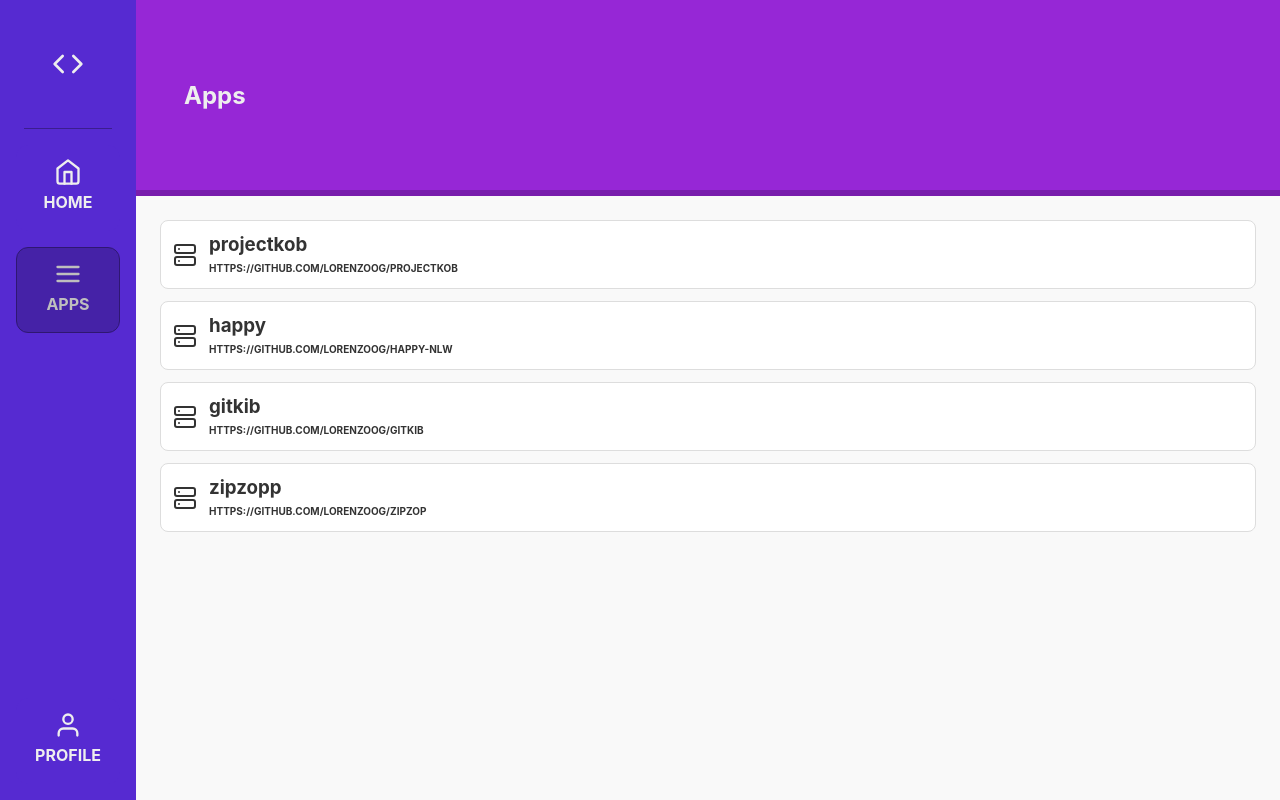
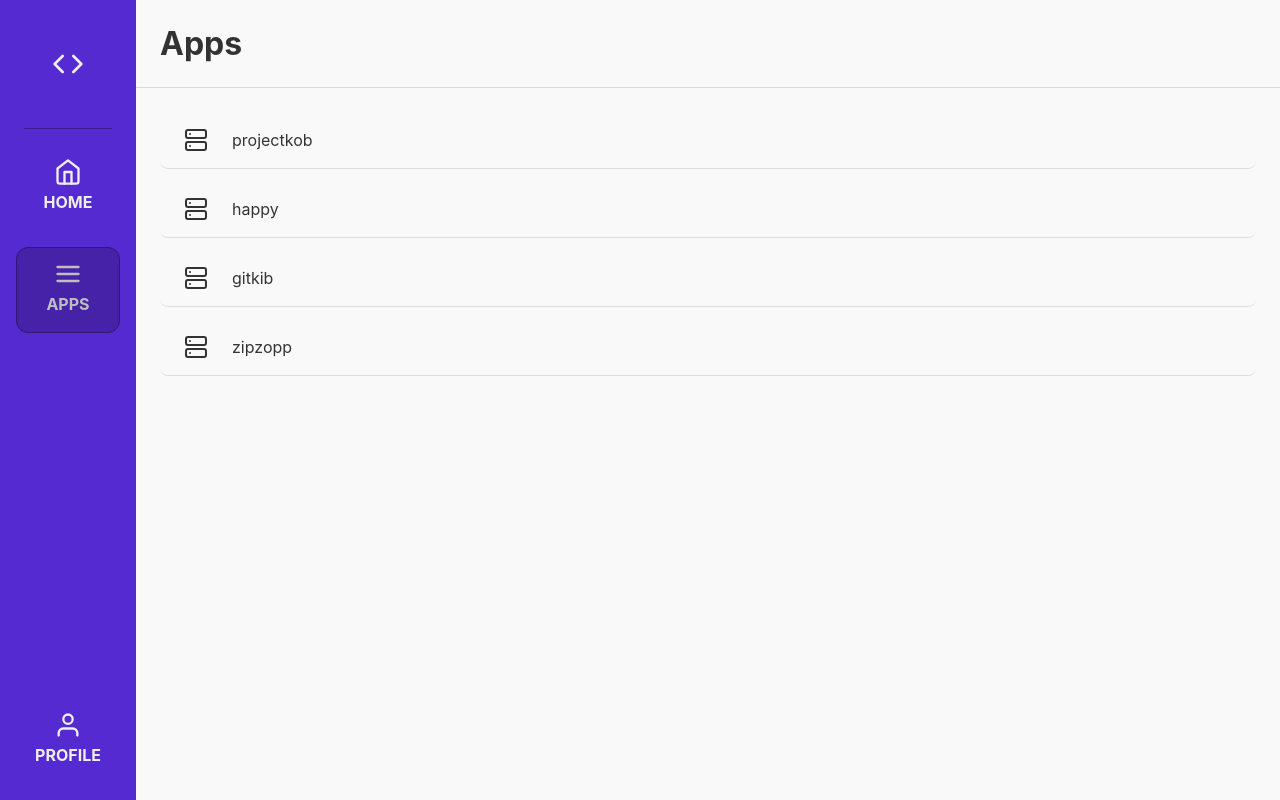
Before and after one commit to aripiprazole/projectkob, a Next.js app in the folder web/: page /apps in a window 1280 px wide. Built offline with nearby package versions, Linux system fonts and the light colour scheme.

Commit message:
feat(web): starting using material-ui

```diff
--- a/web/package.json
+++ b/web/package.json
@@ -8,6 +8,7 @@
     "start": "next start"
   },
   "dependencies": {
+    "@material-ui/core": "^4.11.0",
     "axios": "^0.21.0",
     "next": "^10.0.0",
     "react": "16.13.1",
--- a/web/src/components/AppHeader/index.tsx
+++ b/web/src/components/AppHeader/index.tsx
@@ -8,7 +8,7 @@ import { FiPower, FiPaperclip } from "react-icons/fi";
 
 import { appState, appStatusState } from "~/store/apps";
 
-import { Header, Action, LogsAction } from "./styles";
+import { Header, ActionButton } from "./styles";
 
 import AppStatus, { Killing, Starting, Stopping } from "~/entities/app-status";
 
@@ -53,39 +53,48 @@ const AppHeader: React.VFC<Props> = ({ appId }) => {
       <ul>
         <li>
           <Link href="/apps/[appId]/logs" as={`/apps/${appId}/logs`}>
-            <LogsAction>
-              <FiPaperclip size={28} />
+            <ActionButton color="secondary">
+              <FiPaperclip size={16} />
 
-              <span>Logs</span>
-            </LogsAction>
+              <span className="text">Logs</span>
+            </ActionButton>
           </Link>
         </li>
 
         <li>
-          <Action
+          <ActionButton
             disabled={status.type !== "deployed"}
+            color={status.type === "deployed" ? "primary" : undefined}
             onClick={() => setStatus(Starting)}
           >
-            <FiPower color={START_COLOR} size={28} />
-          </Action>
+            <FiPower size={16} />
+
+            <span className="text">Start</span>
+          </ActionButton>
         </li>
 
         <li>
-          <Action
+          <ActionButton
             disabled={status.type !== "started"}
+            color={status.type === "started" ? "primary" : undefined}
             onClick={() => setStatus(Stopping)}
           >
-            <FiPower color={STOP_COLOR} size={28} />
-          </Action>
+            <FiPower size={16} />
+
+            <span className="text">Stop</span>
+          </ActionButton>
         </li>
 
         <li>
-          <Action
+          <ActionButton
             disabled={status.type !== "started"}
+            color={status.type === "started" ? "primary" : undefined}
             onClick={() => setStatus(Killing)}
           >
-            <FiPower color={KILL_COLOR} size={28} />
-          </Action>
+            <FiPower size={16} />
+
+            <span className="text">Kill</span>
+          </ActionButton>
         </li>
       </ul>
     </Header>
--- a/web/src/components/AppHeader/styles.ts
+++ b/web/src/components/AppHeader/styles.ts
@@ -1,3 +1,4 @@
+import { Button } from "@material-ui/core";
 import styled from "styled-components";
 
 export const Header = styled.div`
@@ -23,41 +24,21 @@ export const Header = styled.div`
   }
 `;
 
-export const Action = styled.button`
-  padding: 12px;
-
+export const ActionButton = styled(Button).attrs({
+  variant: "outlined",
+})`
   cursor: pointer;
-
-  border: 1px solid transparent;
-  border-radius: 12px;
-
-  transition: filter 150ms ease-in;
-  transition: border 150ms ease-in;
 
   display: flex;
   justify-content: center;
   align-items: center;
 
-  > span {
+  height: 100%;
+
+  > .MuiButton-label .text {
     text-transform: uppercase;
     font-weight: bold;
 
     margin: 0 8px;
   }
-
-  :disabled {
-    filter: brightness(90%);
-    cursor: not-allowed;
-    border: 1px solid #a9a9a9;
-  }
-
-  :hover {
-    filter: brightness(90%);
-    border: 1px solid #a9a9a9;
-  }
 `;
-
-export const LogsAction = styled(Action)`
-  background: #ddd;
-  border: 1px solid #a9a9a9;
-`;
--- a/web/src/pages/apps/index.tsx
+++ b/web/src/pages/apps/index.tsx
@@ -11,16 +11,12 @@ import { appListState } from "~/store/apps";
 
 import { Layout } from "~/components";
 
-import { Container, Header, AppList, AppListItem, AppItemLink } from "./styles";
+import { Container, AppList, AppListItem, AppItemLink } from "./styles";
 
 const Apps: NextPage = () => {
   return (
-    <Layout selected="apps">
+    <Layout selected="apps" header={<h1>Apps</h1>}>
       <Container>
-        <Header>
-          <h2>Apps</h2>
-        </Header>
-
         <Suspense fallback="Loading...">
           <Content />
         </Suspense>
@@ -38,13 +34,11 @@ const Content: React.VFC = () => {
         <AppListItem>
           <Link href="/apps/[appId]" as={`/apps/${app.id}`}>
             <AppItemLink>
-              <FiServer size={24} />
+              <div className="icon">
+                <FiServer size={24} />
+              </div>
 
-              <div>
-                <h3>{app.name}</h3>
-
-                <span>{app.repo}</span>
-              </div>
+              <span className="name">{app.name}</span>
             </AppItemLink>
           </Link>
         </AppListItem>
--- a/web/src/pages/apps/styles.ts
+++ b/web/src/pages/apps/styles.ts
@@ -1,25 +1,6 @@
 import styled from "styled-components";
 
 export const Container = styled.div``;
-
-export const Header = styled.header`
-  display: flex;
-  align-items: center;
-
-  background: #9627d6;
-
-  min-height: 196px;
-  padding-left: 48px;
-
-  border-bottom: 6px solid #791dad;
-
-  > h2 {
-    color: #eee;
-    width: 100%;
-    max-width: 1200px;
-    margin: auto;
-  }
-`;
 
 export const AppList = styled.ul`
   display: flex;
@@ -36,17 +17,18 @@ export const AppList = styled.ul`
 export const AppListItem = styled.li``;
 
 export const AppItemLink = styled.a`
-  padding: 12px;
+  padding: 16px 12px;
 
-  display: flex;
+  display: grid;
+  grid-template-columns: 48px 1fr;
   align-items: center;
 
-  border: 1px solid #ddd;
+  border-bottom: 1px solid #ddd;
   border-radius: 8px;
 
+  background: #f9f9f9;
+
   cursor: pointer;
-
-  background: #fff;
 
   transition: filter 150ms ease-in;
 
@@ -54,14 +36,13 @@ export const AppItemLink = styled.a`
     filter: brightness(90%);
   }
 
-  > div {
-    margin-left: 12px;
+  > div.icon {
+    display: flex;
+    justify-content: center;
   }
 
-  > div > span {
-    font-size: 10px;
-    font-weight: bold;
-    text-transform: uppercase;
+  > span.name {
+    padding: 0 12px;
   }
 
   > svg,
```
Also changed, not shown: web/src/pages/apps/[appId]/index.tsx (+29 -24 lines), web/src/pages/apps/[appId]/styles.ts (+12 -34 lines), 1 other file (tests, documents, lock files or other folders).
